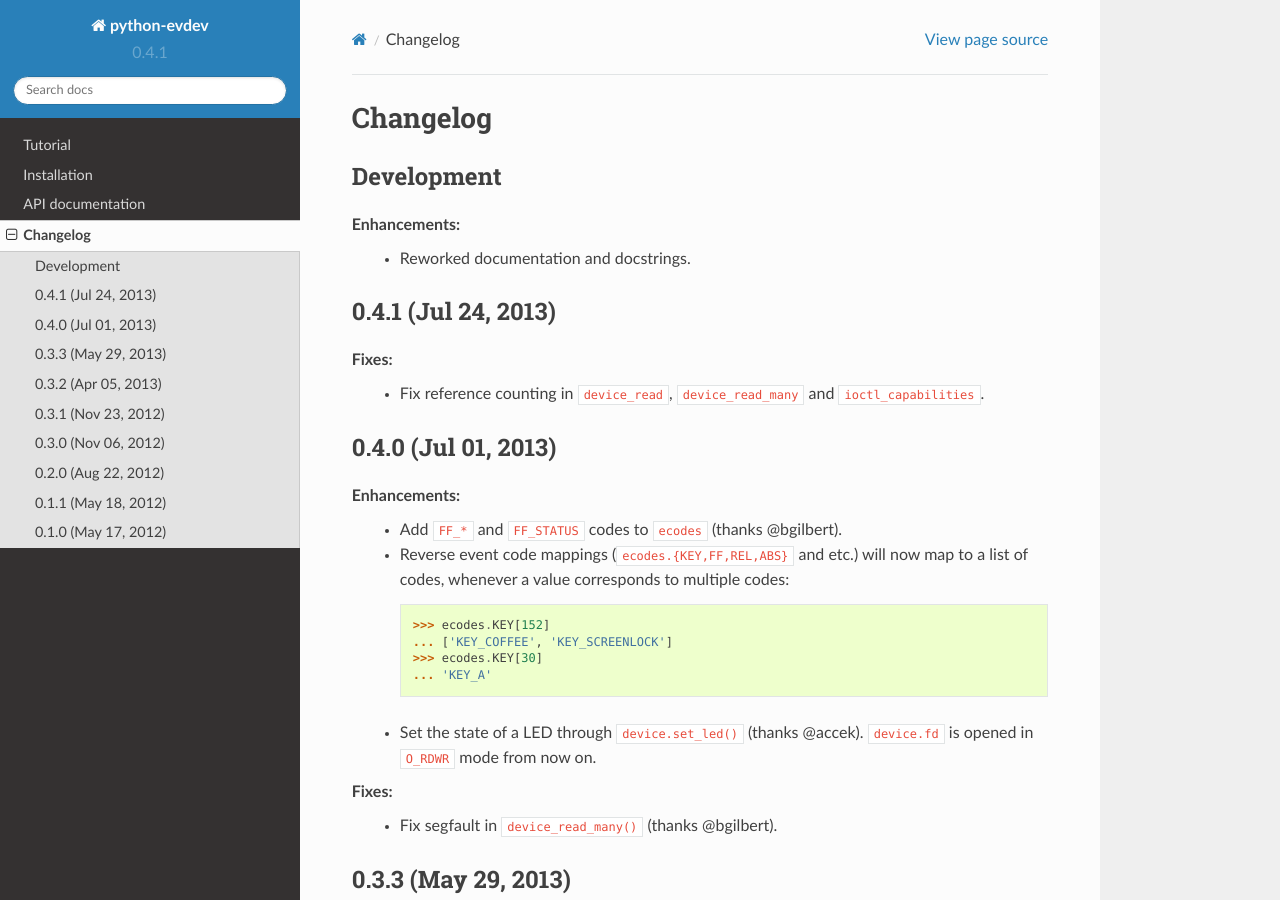
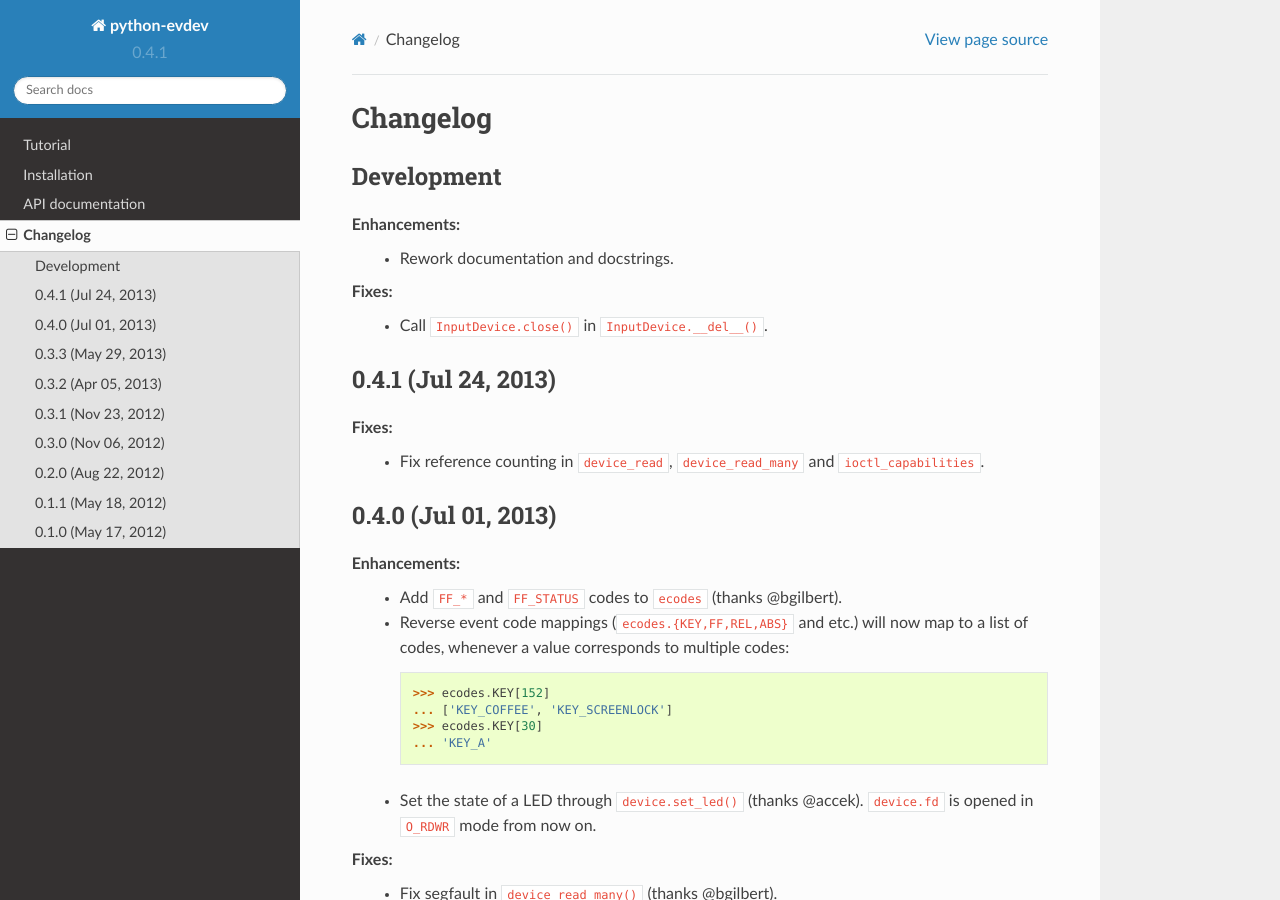
Before and after one commit to gvalkov/python-evdev, a Sphinx documentation site: the page built from doc/changelog.rst, in a window 1280 px wide and 900 px high. Built offline with Sphinx 7.4.7 and the Read the Docs theme 2.0.0, drawn with Linux system fonts in a browser that asks for light colours.

Commit message:
call close() in __del__()

```diff
--- a/doc/changelog.rst
+++ b/doc/changelog.rst
@@ -5,8 +5,10 @@
 ^^^^^^^^^^^
 
 Enhancements:
-    - Reworked documentation and docstrings.
+    - Rework documentation and docstrings.
 
+Fixes:
+    - Call ``InputDevice.close()`` in ``InputDevice.__del__()``.
 
 0.4.1 (Jul 24, 2013)
 ^^^^^^^^^^^^^^^^^^^^
```
Also changed, not shown: 1 other file.
